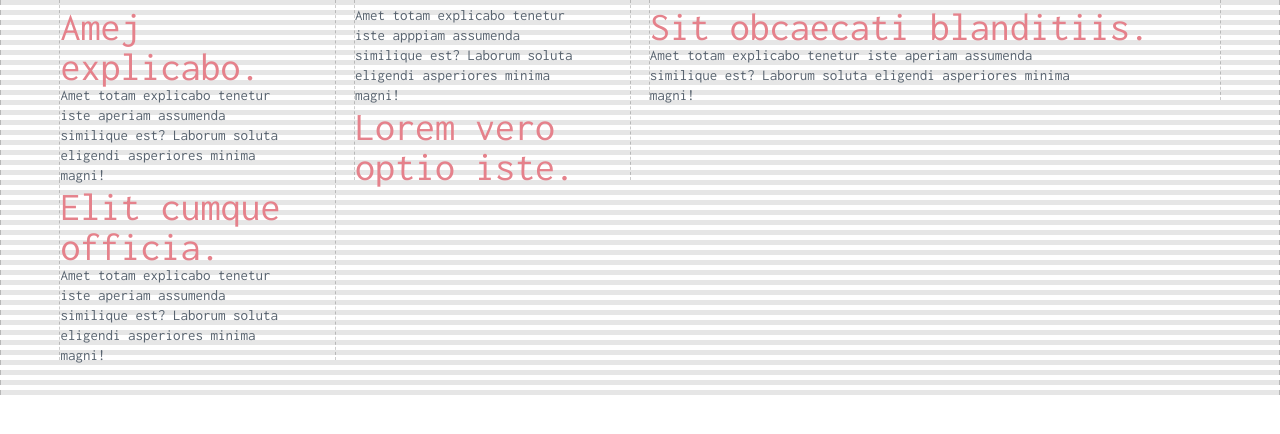
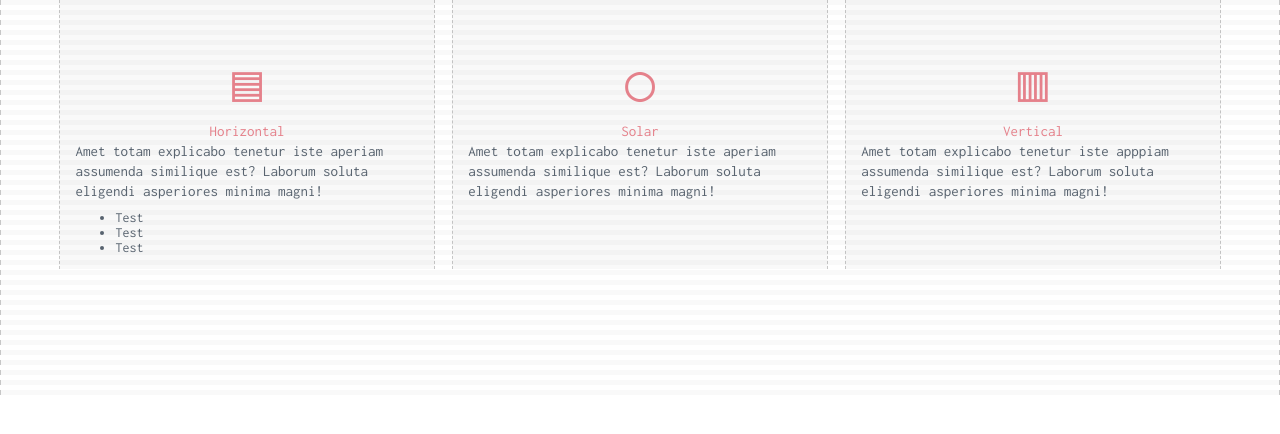
Before and after one commit to kieranbrowne/Solar, a PHP site: page / in a window 1280 px wide. Shown: the top 434 px of the page. Run offline with PHP 8.4, Linux system fonts and the light colour scheme.

Commit message:
baseline settings and some pretty stuff for index

```diff
--- a/index.php
+++ b/index.php
@@ -54,40 +54,34 @@
   <div class="grid guts">
 
     <div class="row">
-      <div class="span-3">
-        <h1>Amej explicabo.</h1>
+
+      <div class="span-4">
+        <h2>&#9636;</h2><h1>Horizontal</h1>
+        <p>
+          Amet totam explicabo tenetur iste aperiam assumenda similique est? Laborum soluta eligendi asperiores minima magni!
+        </p>
+        <ul>
+          <li>Test</li>
+          <li>Test</li>
+          <li>Test</li>
+        </ul>
+      </div>
+
+      <div class="span-4">
+        <h2>&#9675;</h2><h1>Solar</h1>
         <p>
           Amet totam explicabo tenetur iste aperiam assumenda similique est? Laborum soluta eligendi asperiores minima magni!
         </p>
       </div>
 
-      <div class="span-3">
+      <div class="span-4">
+        <h2>&#9637;</h2><h1>Vertical</h1>
         <p>
           Amet totam explicabo tenetur iste apppiam assumenda similique est? Laborum soluta eligendi asperiores minima magni!
         </p>
-        <h1>Lorem vero optio iste.</h1>
       </div>
 
-      <div class="span-6">
-        <h1>Sit obcaecati blanditiis.</h1>
-        <p>
-          Amet totam explicabo tenetur iste aperiam assumenda similique est? Laborum soluta eligendi asperiores minima magni!
-        </p>
-      </div>
     </div>
-
-
-    <div class="row">
-      <div class="span-3">
-        <h1>Elit cumque officia.</h1>
-        <p>
-          Amet totam explicabo tenetur iste aperiam assumenda similique est? Laborum soluta eligendi asperiores minima magni!
-        </p>
-      </div>
-    </div>
-  </div>
-
-
   <?/*O('div.grid>div.span-6*6')*/?>
 
 </body>
--- a/style.css
+++ b/style.css
@@ -13,7 +13,9 @@
   margin: 0 auto; }
 
 .grid .row, .grid-base .row {
-  position: relative; }
+  position: relative;
+  display: flex;
+  align-items: stretch; }
   .grid .row [class^=span-]:last-of-type, .grid-base .row [class^=span-]:last-of-type {
     margin-right: 0; }
 
@@ -26,29 +28,16 @@ body {
   body * {
     font-family: 'Inconsolata', monospace; }
 
-h1 {
+h1,
+h2 {
   color: #e5818b;
-  font-weight: 100; }
+  font-weight: 100;
+  text-align: center; }
 
+li,
 p {
   color: #58636f;
   font-weight: 100; }
-
-h1 {
-  margin: 0;
-  padding: 0;
-  font-size: 40px;
-  line-height: 40px;
-  margin-top: 7px;
-  margin-bottom: -7px; }
-
-p {
-  margin: 0;
-  padding: 0;
-  font-size: 15px;
-  line-height: 20px;
-  margin-top: 5.125px;
-  margin-bottom: -5.125px; }
 
 .grid {
   max-width: 1200px;
@@ -410,13 +399,37 @@ p {
     font-size: 20px;
     color: red; }
 
+p {
+  margin: 0;
+  padding: 0;
+  font-size: 15px;
+  line-height: 20px;
+  margin-top: 5.125px;
+  margin-bottom: -5.125px; }
+
+h2 {
+  margin: 0;
+  padding: 0;
+  font-size: 50px;
+  line-height: 25px;
+  margin-top: 71.25px;
+  margin-bottom: 3.75px; }
+
+h1 {
+  margin: 0;
+  padding: 0;
+  font-size: 15px;
+  line-height: 40px;
+  margin-top: 15.125px;
+  margin-bottom: -15.125px; }
+
 .grid-base {
   position: absolute; }
   .grid-base .span-12 {
     display: block !important;
     height: 5px;
     margin-bottom: 5px;
-    background-color: #e6e6e6; }
+    background-color: rgba(0, 0, 0, 0.025); }
 
 div[class^=grid] {
   color: black;
@@ -427,15 +440,10 @@ div[class^=span] {
   font-family: sans-serif;
   font-size: 1rem;
   min-height: 100%;
-  padding-left: "";
-  border-right: 1px dashed rgba(0, 0, 0, 0.2);
-  border-left: 1px dashed rgba(0, 0, 0, 0.2); }
-  div[class^=span] p {
-    width: 80%; }
-
-.row [class^=span]:before {
   border-right: 1px dashed rgba(0, 0, 0, 0.2);
   border-left: 1px dashed rgba(0, 0, 0, 0.2);
-  background-color: whitesmoke; }
+  padding-left: 15px;
+  padding-right: 15px;
+  background-color: rgba(0, 0, 0, 0.025); }
 
 /*# sourceMappingURL=style.css.map */
--- a/style.scss
+++ b/style.scss
@@ -11,19 +11,25 @@ body {
     font-family: 'Inconsolata', monospace;
   }
 }
-h1 {
+h1 ,
+h2 {
   color: rgb(229,129,139);
   font-weight: 100;
+  text-align: center;
 }
 
+li ,
 p {
   color: rgb(88,99,111);
   font-weight: 100;
 }
 
-@include baseline(6px); // vertical grid
 @include gen-grid($col:12,$gut:20,$cont:1200px);
 @include gen-grid(12,0,100%,'-base');
+
+@include baseline(p,3,4);
+@include baseline(h2,50px, 5, 20);
+@include baseline(h1,15px, 8, 8);
 
 .grid-base {
   position: absolute;
@@ -31,7 +37,7 @@ p {
     display: block !important;
     height: 5px;
     margin-bottom: 5px;
-    background-color: rgb(230,230,230);
+    background-color: rgba(0,0,0,0.025);
   }
 }
 
@@ -48,21 +54,13 @@ div[class^=span] {
   // border-right: 1px dashed rgba(0,0,0,0.2);
   // border-left: 1px dashed rgba(0,0,0,0.2);
   min-height: 100%;
-  padding-left: unit(4);
   border-right: 1px dashed rgba(0,0,0,0.2);
   border-left: 1px dashed rgba(0,0,0,0.2);
+  padding-left: 15px;
+  padding-right: 15px;
+  background-color: rgba(0,0,0,0.025);
   // background-color: rgb(245,245,245);
   p {
-    width: 80%;
+    // width: 80%;
   }
 }
-.row [class^=span]:before {
-  border-right: 1px dashed rgba(0,0,0,0.2);
-  border-left: 1px dashed rgba(0,0,0,0.2);
-  background-color: rgb(245,245,245);
-  // content: '';
-}
-
-.row [class^=span]:last-of-type{
-  // border-right: none;
-}
```
Also changed, not shown: _solar.scss (+18 -7 lines).
